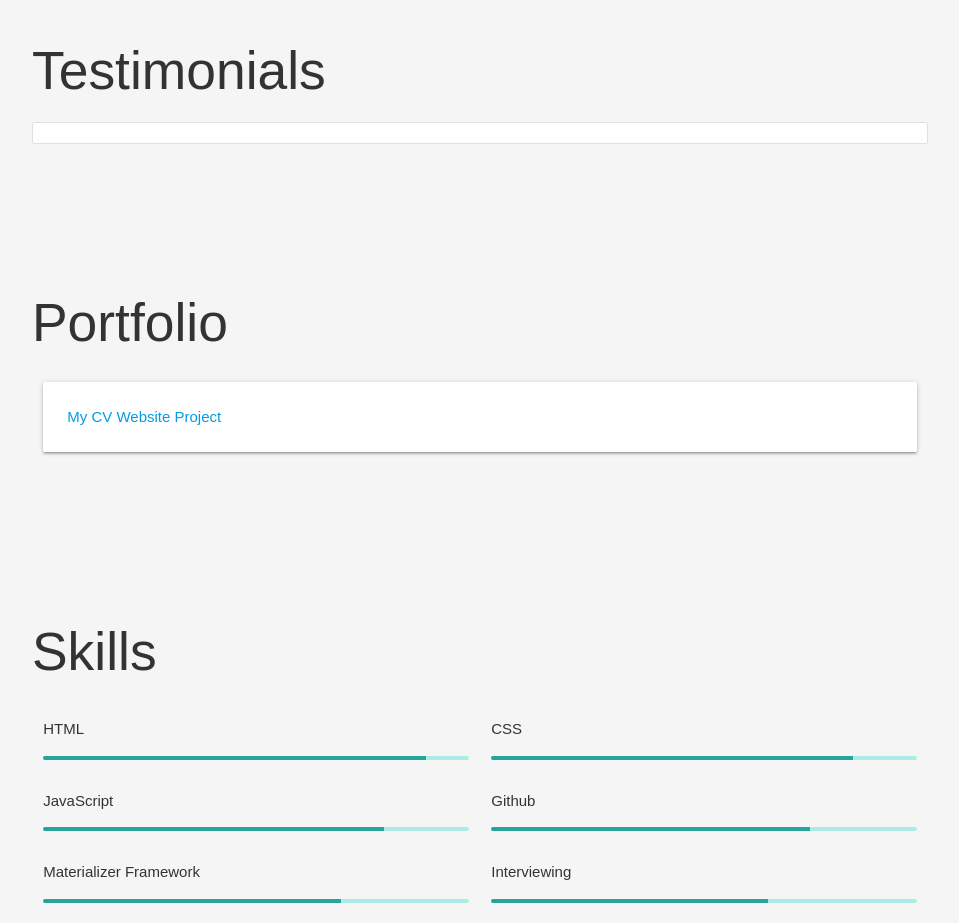
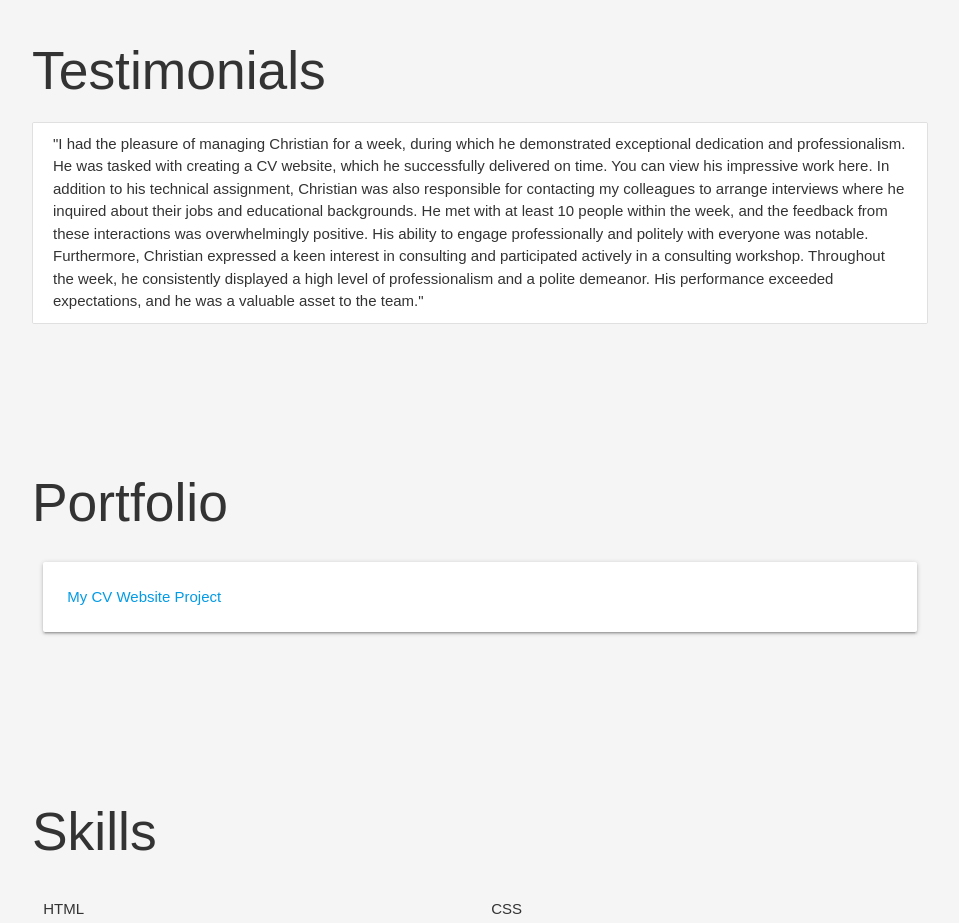
Before and after one commit to CLeung1824/CV_Website, a plain HTML site: page index.html in a window 1280 px wide. Shown: the part 2120-3043 px from the top of the page, without its empty margins (160-1119 px from the left). Drawn offline with nearby package versions, Linux system fonts and the light colour scheme.

Commit message:
Update index.html

```diff
--- a/index.html
+++ b/index.html
@@ -98,6 +98,9 @@
             <ul class="collection">
                 <!-- Each testimonial item -->
                 <li class="collection-item">
+                 "I had the pleasure of managing Christian for a week, during which he demonstrated exceptional dedication and professionalism. He was tasked with creating a CV website, which he successfully delivered on time. You can view his impressive work here.
+In addition to his technical assignment, Christian was also responsible for contacting my colleagues to arrange interviews where he inquired about their jobs and educational backgrounds. He met with at least 10 people within the week, and the feedback from these interactions was overwhelmingly positive. His ability to engage professionally and politely with everyone was notable.
+Furthermore, Christian expressed a keen interest in consulting and participated actively in a consulting workshop. Throughout the week, he consistently displayed a high level of professionalism and a polite demeanor. His performance exceeded expectations, and he was a valuable asset to the team."
 
             </ul>
         </section>
```
